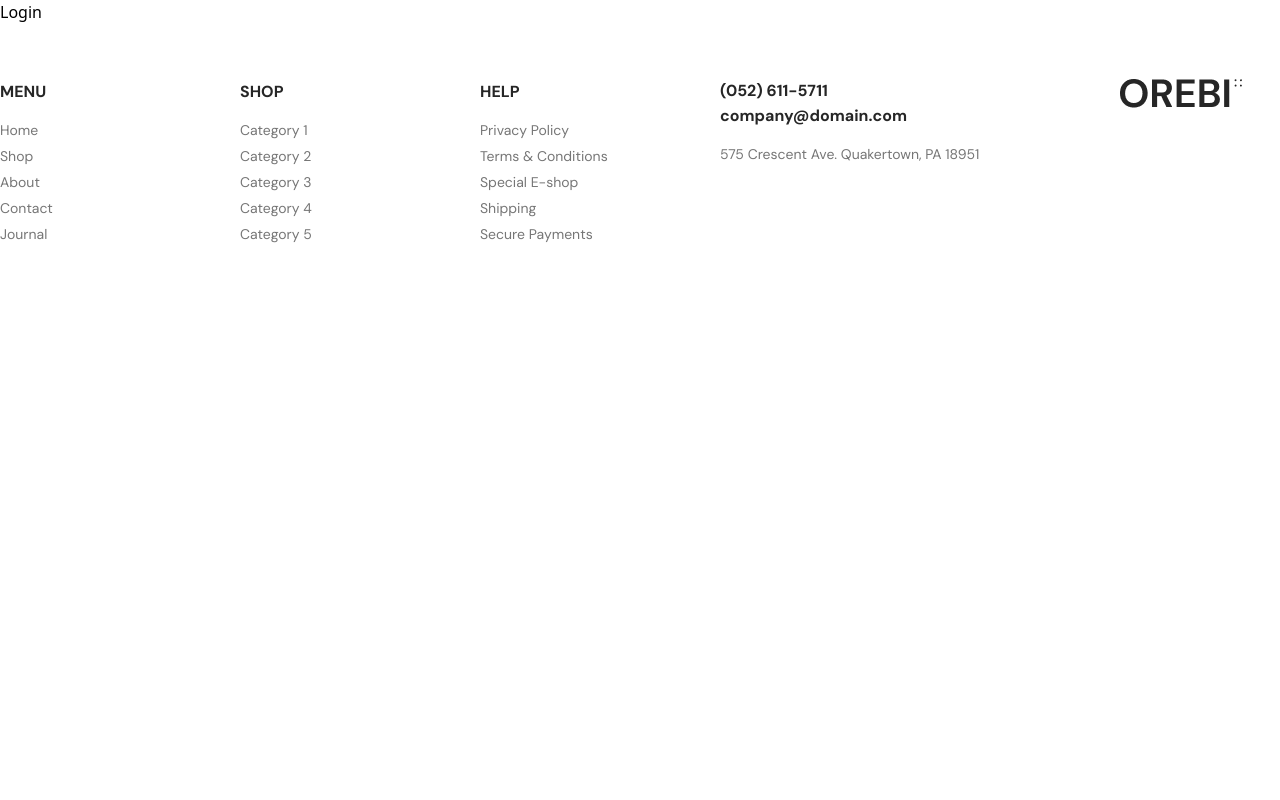
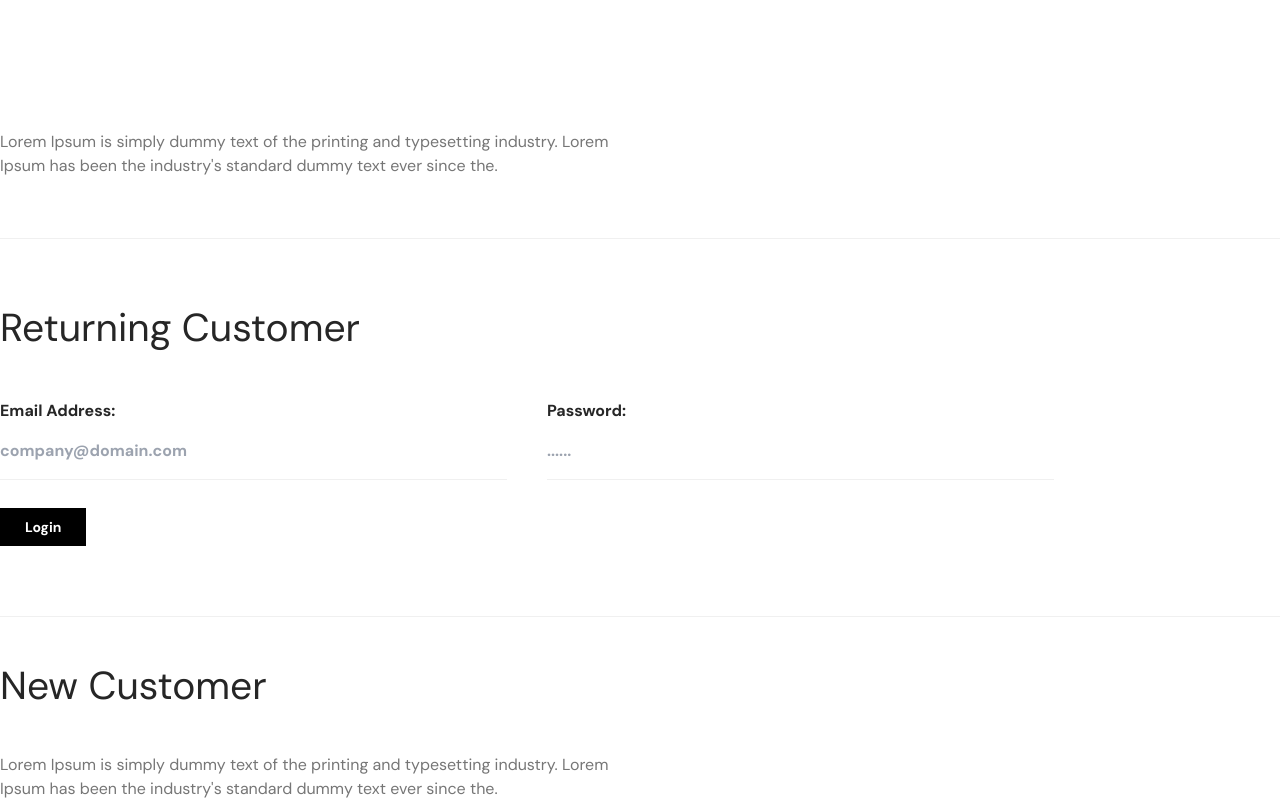
Before and after one commit to Mohameddacar/Orebie_2402, a React (Vite) app: page /login in a window 1280 px wide. Shown: the part 220-1020 px from the top of the page. Before the commit the page ends 800 px from the top, so only its background shows below. Built offline with nearby package versions, Linux system fonts and the light colour scheme.

Commit message:
login page added

```diff
--- a/src/pages/Login.jsx
+++ b/src/pages/Login.jsx
@@ -1,8 +1,39 @@
 import React from 'react'
+import Container from '../components/Container'
+import Heading from '../components/Heading'
+import Flex from '../components/Flex'
+import Button from '../components/Button'
 
 const Login = () => {
   return (
-    <div>Login</div>
+    <section className='py-[130px]'>
+      <Container>
+        <div className='border-b border-[#F0F0F0] pb-[60px] mb-[60px]'>
+          <p className='text-primary text-[16px] font-dm font-normal w-[644px]'>Lorem Ipsum is simply dummy text of the printing and typesetting industry. Lorem Ipsum has been the industry's standard dummy text ever since the.</p>
+        </div>
+        <Heading className='' text='Returning Customer'/>
+        <Flex className='gap-x-10'>
+          <div className='w-[507px] mb-7 mt-10'>
+          <label className='text-base text-secondary font-dm font-bold' htmlFor="">Email Address: <br />
+            <input className='py-4 border-b border-[#F0F0F0] w-full' type="text" id='email' placeholder='company@domain.com' />
+          </label>
+        </div>
+        <div className='w-[507px] mb-7 mt-10'>
+          <label className='text-base text-secondary font-dm font-bold' htmlFor="">Password: <br />
+            <input className='py-4 border-b border-[#F0F0F0] w-full' type="password" id='email' placeholder='......' />
+          </label>
+        </div>
+        </Flex>
+        <div className='border-b border-[#F0F0F0] pb-[70px] mb-[52]]'>
+          <Button text='Login' />
+        </div>
+      <div className='pt-10'>
+        <Heading text='New Customer'/>
+       <p className='pt-[38px] pb-[52px] text-primary text-[16px] font-dm font-normal w-[644px]'>Lorem Ipsum is simply dummy text of the printing and typesetting industry. Lorem Ipsum has been the industry's standard dummy text ever since the.</p>
+        <Button className='' text='Login' />
+      </div>
+      </Container>
+    </section>
   )
 }
 
```
